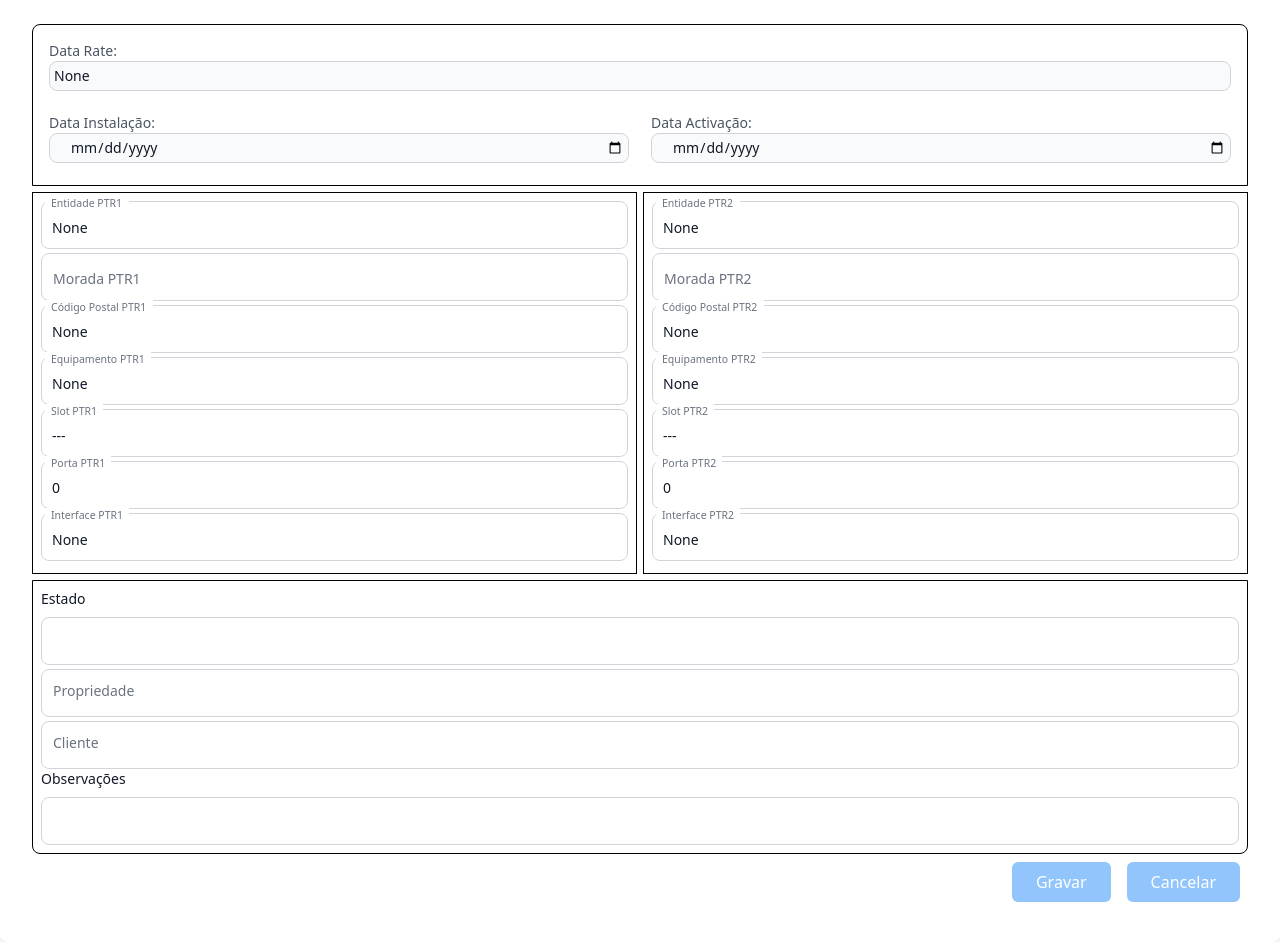
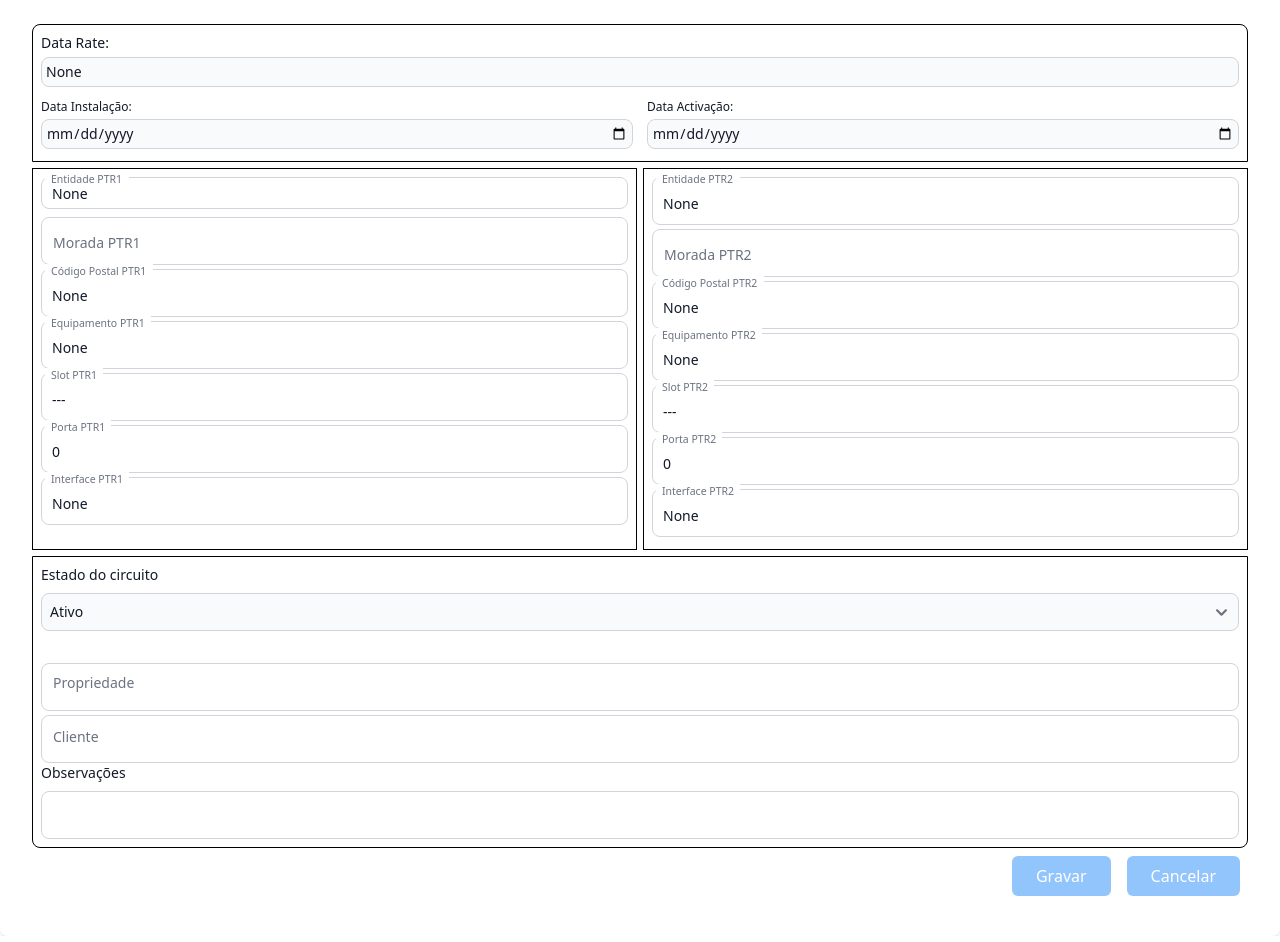
Before and after one commit to lmcharrua/Cadastro_Circ, a Django app: template circuitos/templates/circuitos/editar_circuito.html in a window 1280 px wide. Shown: the part 96-1038 px from the top of the page. Run offline with Django 5.2, Linux system fonts and the light colour scheme; the template is opened without the code that fills it: values that come from a table or form of the project are taken from there, others are empty; some libraries are stand-ins or nearby versions.

Commit message:
mais correcoes

```diff
--- a/circuitos/forms.py
+++ b/circuitos/forms.py
@@ -32,27 +32,4 @@ class CreateCircuitoForm(forms.ModelForm):
 class CircuitoForm(forms.ModelForm):
     class Meta:
         model = Circuitos
-        fields = ['N_Circuito',
-                  'Data_Rate',
-                  'Data_Inst',
-                  'Estado_Cct',
-                  'Entidade_PTR1',
-                  'Morada_PTR1',
-                  'Cod_Post_PTR1',
-                  'Interface_PTR1',
-                  'Equip_PTR1',
-                  'Slot_PTR1',
-                  'Trib_PTR1',
-                  'Entidade_PTR2',
-                  'Morada_PTR2',
-                  'Cod_Post_PTR2',
-                  'Interface_PTR2',
-                  'Equip_PTR2',
-                  'Slot_PTR2',
-                  'Trib_PTR2',
-                  'User_Cct',
-                  'Propriedade_Cct',
-                  'Outras_Ref']
-
-
-        widget = { 'Estado_Cct': ChoiceWidget(choices=[('Activo', 'Activo'), ('Desligado', 'Desligado'), ('Definido', 'Definido')])}
+        fields = "__all__"
--- a/circuitos/templates/circuitos/editar_circuito.html
+++ b/circuitos/templates/circuitos/editar_circuito.html
@@ -4,8 +4,8 @@
 
 {% block content %}
 <!-- Form Container -->
-    <div class="container mx-auto p-8 bg-white rounded-lg shadow-lg mt-8">
-
+    <div class="container overscroll-y-auto mx-auto p-8 bg-white rounded-lg shadow-lg mt-8">
+     <div class="h-svh overflow-y-auto scroll-m-0">
         <!-- Form -->
         <form   method="POST">
             {% csrf_token %}
@@ -13,25 +13,25 @@
             <h1 class="from-group text-2xl text-center font-semibold text-gray-700 mb-6">{{form.N_Circuito.value}}</h1>
             <input type="hidden" name="N_Circuito" value="{{form.N_Circuito.value}}">
             <!-- General Fields (Full-width) -->
-             <div class="border rounded-t-lg p-2">
-            <div class="grid  rounded-t-lg p-2">
+             <div class="border rounded-t-lg p-1">
+            <div class="grid  rounded-t-lg p-1">
                 <div class="form-group col-span-1">
-                    <label for="DataRate" class="block text-sm font-medium text-gray-600">Data Rate:</label>
-                    <input  id="DataRate" name="Data_Rate" class="bg-gray-50 border border-gray-300 text-gray-900 text-sm rounded-lg focus:ring-blue-500 focus:border-blue-500 block w-full p-1" value="{{form.Data_Rate.value}}" placeholder="Data Rate">
+                    <label for="DataRate" class="block mb-1 text-sm font-medium text-gray-900">Data Rate:</label>
+                    <input  id="DataRate" name="Data_Rate" class="block w-full p-1 text-gray-900 border border-gray-300 rounded-lg bg-gray-50 text-sm focus:ring-ipt-main focus:border-ipt-main" value="{{form.Data_Rate.value}}" placeholder="Data Rate">
                 </div>
             </div>
-            <div class=" grid grid-cols-2 rounded-b-lg py-1.5 gap-1.5">
-                <div class="col-span-1 p-2">
-                    <label for="datainst" class="block text-sm font-medium text-gray-600">Data Instalação:</label>
+            <div class=" grid grid-cols-2 rounded-b-lg py-1 gap-1.5">
+                <div class="col-span-1 p-1">
+                    <label for="datainst" class="block mb-1 text-xs font-medium text-gray-900">Data Instalação:</label>
                     <div class="absolute inset-y-0 start-0 flex items-center ps-3.5 pointer-events-none">
                     </div>
-                    <input type="date" id="datainst" name="Data_Inst" value="{{form.Data_Inst.value|date:"c"}}" class="bg-gray-50 border border-gray-300 text-gray-900 text-sm rounded-lg focus:ring-blue-500 focus:border-blue-500 block w-full ps-5 p-1 ">
+                    <input type="date" id="datainst" name="Data_Inst" value="{{form.Data_Inst.value|date:"c"}}" class="block w-full p-1 text-gray-900 border border-gray-300 rounded-lg bg-gray-50 text-sm focus:ring-ipt-main focus:border-ipt-main">
                 </div>
-                <div class="col-span-1 p-2">
-                    <label for="dataactiv" class="block text-sm font-medium text-gray-600">Data Activação:</label>
+                <div class="col-span-1 p-1">
+                    <label for="dataactiv" class="block mb-1 text-xs font-medium text-gray-900">Data Activação:</label>
                     <div class="absolute inset-y-0 start-0 flex items-center ps-3.5 pointer-events-none">
                     </div>
-                    <input type="date" date-picker name="Data_Activ" value="{{form.Data_Activ.value|date:"c"}}" id="dataactiv" class="bg-gray-50 border border-gray-300 text-gray-900 text-sm rounded-lg focus:ring-blue-500 focus:border-blue-500 block w-full ps-5 p-1 " placeholder="Select date">
+                    <input type="date" id="dataactiv" name="Data_Activ" value="{{form.Data_Activ.value|date:"c"}}" class="block w-full p-1 text-gray-900 border border-gray-300 rounded-lg bg-gray-50 text-sm focus:ring-ipt-main focus:border-ipt-main">
                 </div>
 
             </div>
@@ -40,8 +40,8 @@
             <!-- Two-column group of fields -->
             <div class=" grid grid-cols-2 rounded-b-lg py-1.5 gap-1.5">
                 <div class="col-span-1 border p-2">
-                  <div class="relative pb-1">
-                    <input type="text" id="EntidadePTR1" name="Entidade_PTR1" value="{{form.Entidade_PTR1.value}}" class="block px-2.5 pb-2.5 pt-4 w-full text-sm text-gray-900 bg-transparent rounded-lg border-1 border-gray-300 appearance-none  focus:outline-none focus:ring-0 focus:border-blue-600 peer" placeholder=" " />
+                  <div class="relative pb-2">
+                    <input type="text" id="EntidadePTR1" name="Entidade_PTR1" value="{{form.Entidade_PTR1.value}}" class="block px-2.5 pb-1 pt-1.5 w-full text-sm text-gray-900 bg-transparent rounded-lg border-1 border-gray-300 appearance-none  focus:outline-none focus:ring-0 focus:border-blue-600 peer" placeholder=" " />
                     <label for="EntidadePTR1" class="absolute text-sm text-gray-500  duration-300 transform -translate-y-4 scale-75 top-2 z-10 origin-[0] bg-white  px-2 peer-focus:px-2 peer-focus:text-blue-600  peer-placeholder-shown:scale-100 peer-placeholder-shown:-translate-y-1/2 peer-placeholder-shown:top-1/2 peer-focus:top-2 peer-focus:scale-75 peer-focus:-translate-y-4 rtl:peer-focus:translate-x-1/4 rtl:peer-focus:left-auto start-1">Entidade PTR1</label>
                   </div>
                   <div class="relative pb-1">
@@ -104,10 +104,14 @@
             </div>
             <div class=" grid grid-cols-2 border rounded-b-lg">
                 <div class="col-span-2 p-2">
-                  <label for="Estado" list="mylist" name="Estado_Cct" class="block mb-2 text-sm font-medium text-gray-900 ">Estado</label>
-                  <input type="text" id="Estado" name="Estado_Cct" value="{{form.Estado_Cct.value}}" class="block p-1 pb-2.5 pt-4 w-full text-sm text-gray-900 bg-transparent rounded-lg border-1 border-gray-300 appearance-none  focus:outline-none focus:ring-0 focus:border-blue-600 peer" placeholder=" " />
+                  <label for="lista" name="Estado_Cct" class="block mb-2 text-sm font-medium text-gray-900">Estado do circuito</label>
+                  <select name="Estado_Cct" id="lista" class="block w-full p-2 mb-6 text-sm text-gray-900 border border-gray-300 rounded-lg bg-gray-50 focus:ring-blue-500 focus:border-blue-500">
+                    <option value="Ativo" {% if form.Estado_Cct.value == "Activo" %} selected {% endif %}>Ativo</option>
+                    <option value="Desligado" {% if form.Estado_Cct.value == "Desligado" %} selected {% endif %}>Desligado</option>
+                    <option value="Definido" {% if form.Estado_Cct.value == "Definido" %} selected {% endif %}>Definido</option>
+                  </select>
 
-                  <div class="relative pt-1">
+                  <div class="relative pt-2">
                   <input type="text" id="Propriedade" name="Propriedade_Cct" value="{{form.Propriedade_Cct.value}}" class="block p-1 pb-2.5 pt-4 w-full text-sm text-gray-900 bg-transparent rounded-lg border-1 border-gray-300 appearance-none  focus:outline-none focus:ring-0 focus:border-blue-600 peer" placeholder=" " />
                     <label for="Propriedade" class="absolute text-sm text-gray-500  duration-300 transform -translate-y-4 scale-75 top-2 z-10 origin-[0] bg-white  px-2 peer-focus:px-2 peer-focus:text-blue-600  peer-placeholder-shown:scale-100 peer-placeholder-shown:-translate-y-1/2 peer-placeholder-shown:top-1/2 peer-focus:top-2 peer-focus:scale-75 peer-focus:-translate-y-4 rtl:peer-focus:translate-x-1/4 rtl:peer-focus:left-auto start-1">Propriedade</label>
                   </div>
@@ -127,5 +131,6 @@
 
             </div>
         </form>
+     </div>
     </div>
 {% endblock content %}
--- a/static/input.css
+++ b/static/input.css
@@ -5,7 +5,7 @@
 @source "../node_modules/flowbite-datepicker/";
 
 
-.bg-ipt-main {
-  --tw-bg-opacity: 1;
-  background-color: rgb(0 170 248 / var(--tw-bg-opacity, 1));
+
+@theme {
+  --color-ipt-main: #00AAF8;
 }
--- a/templates/base.html
+++ b/templates/base.html
@@ -12,7 +12,7 @@
     <link href="{% static 'fontawesomefree/css/brands.css' %}" rel="stylesheet" type="text/css">
     <link href="{% static 'fontawesomefree/css/solid.css' %}" rel="stylesheet" type="text/css">
     </head>
-    <body class="bg-primary bg-opacity-65">
+    <body class="bg-primary bg-opacity-65 overscroll-contain">
         {% if user.is_authenticated %}
             {% include 'navbar.html' %}
         {% endif %}
```
Also changed, not shown: static/iptelecom.css.
